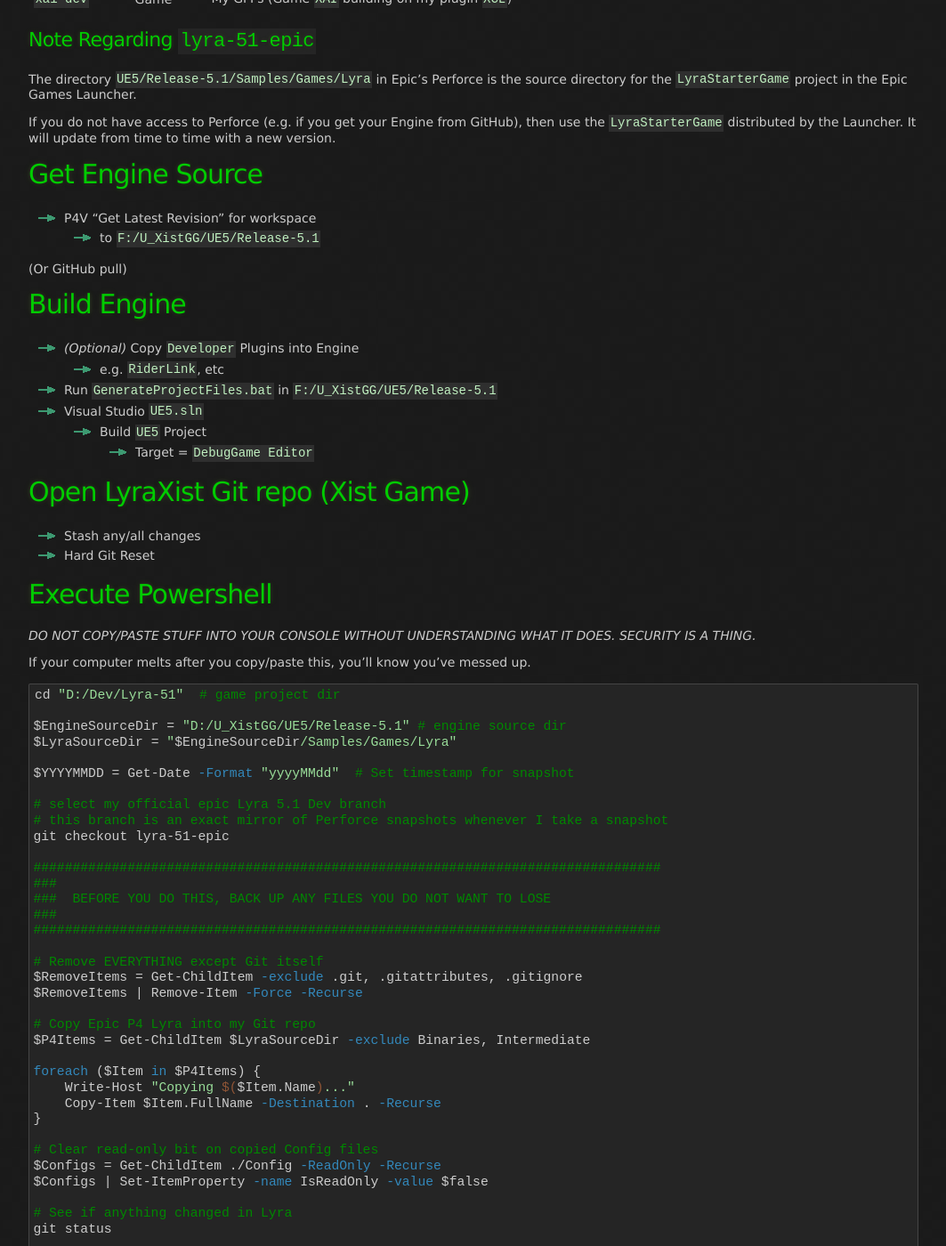
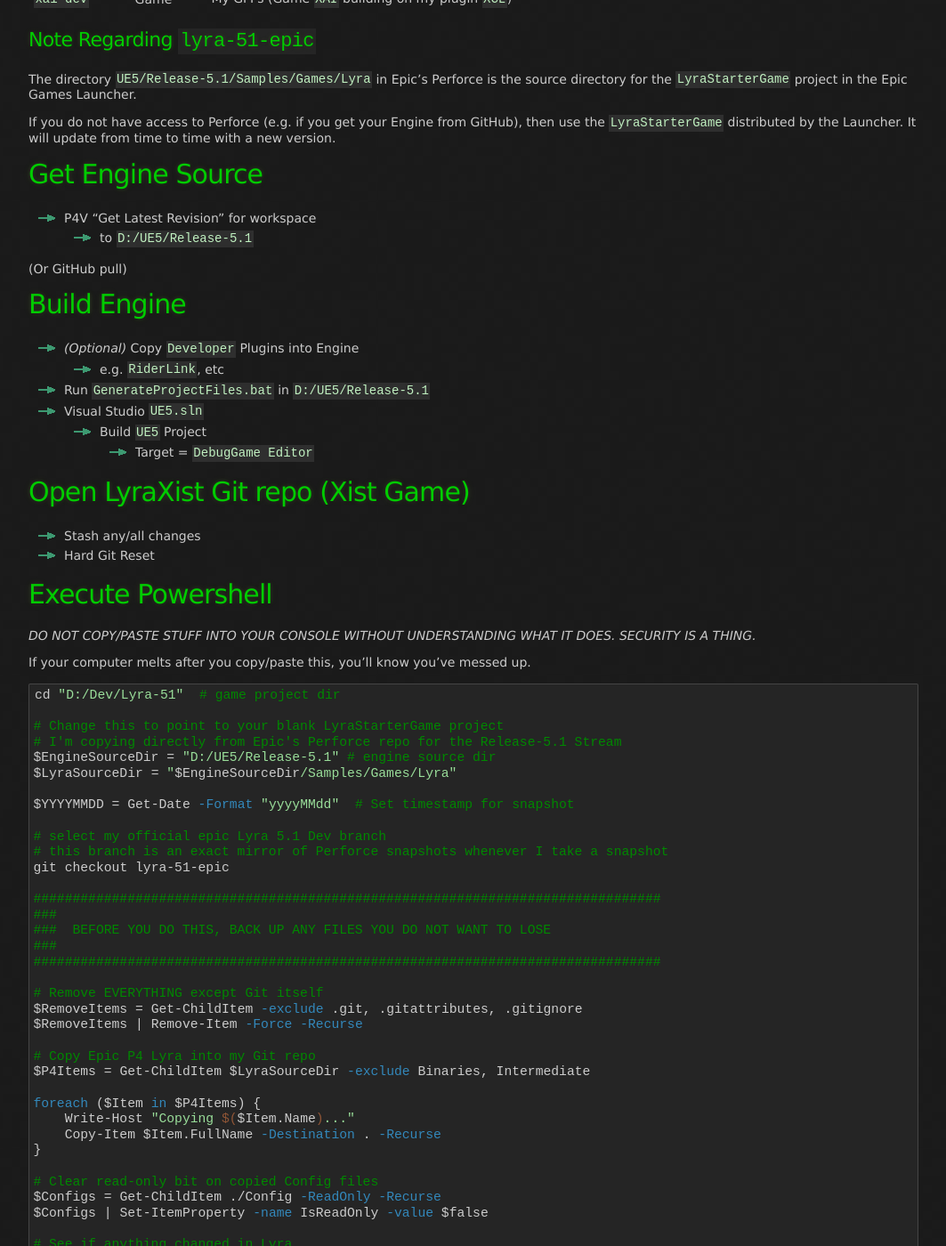
Before and after one commit to x157/x157.github.io, a Jekyll site: the page built from UE5/Engine/Perforce-Sync-Procedure.md, in a window 1280 px wide and 1400 px high, scrolled down 838 px. Shown: the whole window at 89% size, without its empty margins (108-1171 px from the left). Built offline with Jekyll 4.4.1, drawn with Linux system fonts in a browser that asks for light colours.

Commit message:
Simplify paths

````diff
--- a/UE5/Engine/Perforce-Sync-Procedure.md
+++ b/UE5/Engine/Perforce-Sync-Procedure.md
@@ -58,7 +58,7 @@
 # Get Engine Source
 
 - P4V "Get Latest Revision" for workspace
-  - to `F:/U_XistGG/UE5/Release-5.1`
+  - to `D:/UE5/Release-5.1`
 
 (Or GitHub pull)
 
@@ -67,7 +67,7 @@
 
 - *(Optional)* Copy `Developer` Plugins into Engine
   - e.g. `RiderLink`, etc
-- Run `GenerateProjectFiles.bat` in `F:/U_XistGG/UE5/Release-5.1`
+- Run `GenerateProjectFiles.bat` in `D:/UE5/Release-5.1`
 - Visual Studio `UE5.sln`
   - Build `UE5` Project
     - Target = `DebugGame Editor`
@@ -86,7 +86,9 @@
 ```powershell
 cd "D:/Dev/Lyra-51"  # game project dir
 
-$EngineSourceDir = "D:/U_XistGG/UE5/Release-5.1" # engine source dir
+# Change this to point to your blank LyraStarterGame project
+# I'm copying directly from Epic's Perforce repo for the Release-5.1 Stream
+$EngineSourceDir = "D:/UE5/Release-5.1" # engine source dir
 $LyraSourceDir = "$EngineSourceDir/Samples/Games/Lyra"
 
 $YYYYMMDD = Get-Date -Format "yyyyMMdd"  # Set timestamp for snapshot
````
